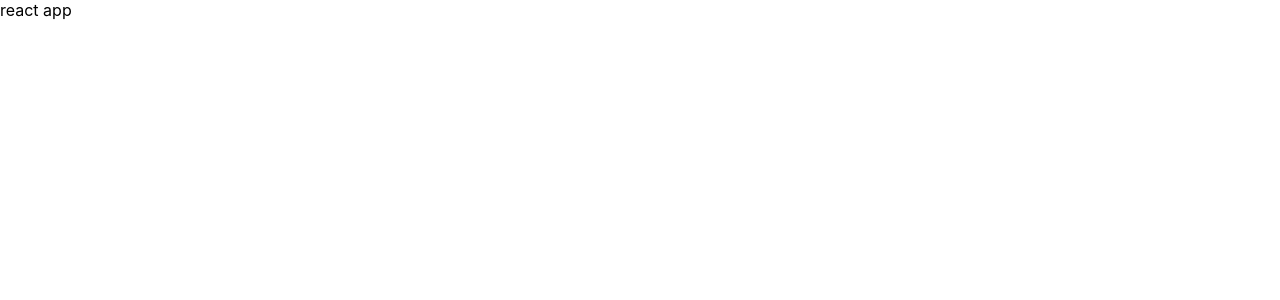
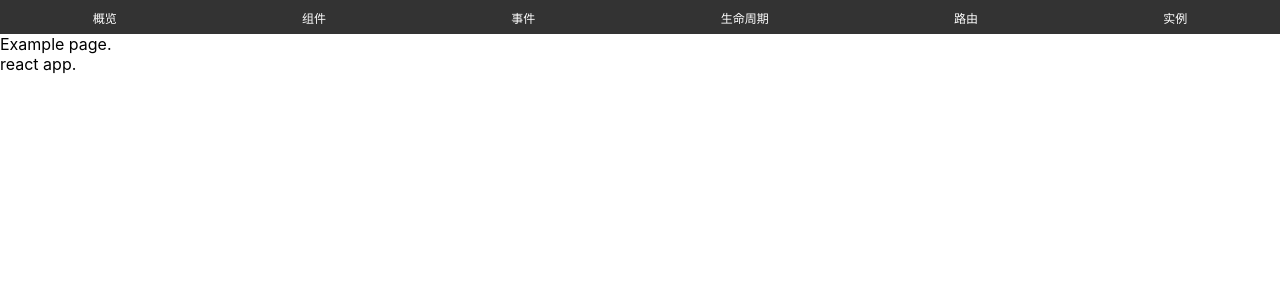
Before and after one commit to cirsyou/reactpjt, a React app: page /example in a window 1280 px wide. Shown: the top 300 px of the page. Built offline with nearby package versions, Linux system fonts and the light colour scheme.

Commit message:
add build files

```diff
--- a/src/App.js
+++ b/src/App.js
@@ -3,14 +3,48 @@ import React from 'react';
 import LayoutCss from '@/assets/style/layout.module.scss';
 // 引入路由文件
 import { BrowserRouter as Router, Route, Link } from 'react-router-dom';
+// 引入页面组件
+import Home from '@/views/Home';
+import Componentview from '@/views/Component';
+import Event from '@/views/Event';
+import Lifecircle from '@/views/Lifecircle';
+import Routerview from '@/views/Router';
+import Example from '@/views/Example';
 
 class App extends React.Component {
   render() {
     return (
       <Router>
         <div className={LayoutCss.wrapper}>
-
-          react app
+          <header>
+            <ul className={LayoutCss.nav_box}>
+              <li>
+                <Link to="/">概览</Link>
+              </li>
+              <li>
+                <Link to="/componentview">组件</Link>
+              </li>
+              <li>
+                <Link to="/event">事件</Link>
+              </li>
+              <li>
+                <Link to="/lifecircle">生命周期</Link>
+              </li>
+              <li>
+                <Link to="/routerview">路由</Link>
+              </li>
+              <li>
+                <Link to="/example">实例</Link>
+              </li>
+            </ul>
+          </header>
+          <Route path="/" exact component={Home}></Route>
+          <Route path="/componentview" component={Componentview}></Route>
+          <Route path="/event" component={Event}></Route>
+          <Route path="/lifecircle" component={Lifecircle}></Route>
+          <Route path="/routerview" component={Routerview}></Route>
+          <Route path="/example" component={Example}></Route>
+          react app.
       </div>
       </Router>
     );
--- a/src/assets/style/index.css
+++ b/src/assets/style/index.css
@@ -11,3 +11,8 @@ code {
   font-family: source-code-pro, Menlo, Monaco, Consolas, 'Courier New',
     monospace;
 }
+* {
+  margin: 0;
+  padding: 0;
+  list-style: none;
+}
--- a/src/assets/style/layout.module.scss
+++ b/src/assets/style/layout.module.scss
@@ -1,3 +1,19 @@
 .wrapper {
   width: 100%;
 }
+.nav_box {
+  width: 100%;
+  height: 34px;
+  display: flex;
+  justify-content: space-around;
+  align-items: center;
+  background-color: #333;
+  li {
+    color: #fff;
+    font-size: 12px;
+    a {
+      color: #fff;
+      text-decoration: none;
+    }
+  }
+}
--- /dev/null
+++ b/src/views/Component/index.js
@@ -0,0 +1,14 @@
+import React from 'react';
+
+class Comview extends React.Component {
+  constructor (props) {
+    super(props);
+  }
+  render () {
+    return (
+      <div>Component page.</div>
+    )
+  }
+}
+
+export default Comview;
--- /dev/null
+++ b/src/views/Event/index.js
@@ -0,0 +1,14 @@
+import React from 'react';
+
+class Event extends React.Component {
+  constructor (props) {
+    super(props);
+  }
+  render () {
+    return (
+      <div>Event page.</div>
+    )
+  }
+}
+
+export default Event;
--- /dev/null
+++ b/src/views/Example/index.js
@@ -0,0 +1,14 @@
+import React from 'react';
+
+class Example extends React.Component {
+  constructor (props) {
+    super(props);
+  }
+  render () {
+    return (
+      <div>Example page.</div>
+    )
+  }
+}
+
+export default Example;
--- /dev/null
+++ b/src/views/Home/index.js
@@ -0,0 +1,14 @@
+import React from 'react';
+
+class Home extends React.Component {
+  constructor (props) {
+    super(props);
+  }
+  render () {
+    return (
+      <div>Home page.</div>
+    )
+  }
+}
+
+export default Home;
--- /dev/null
+++ b/src/views/Lifecircle/index.js
@@ -0,0 +1,14 @@
+import React from 'react';
+
+class Lifecircle extends React.Component {
+  constructor (props) {
+    super(props);
+  }
+  render () {
+    return (
+      <div>Lifecircle page.</div>
+    )
+  }
+}
+
+export default Lifecircle;
--- /dev/null
+++ b/src/views/Router/index.js
@@ -0,0 +1,14 @@
+import React from 'react';
+
+class Routerview extends React.Component {
+  constructor (props) {
+    super(props);
+  }
+  render () {
+    return (
+      <div>Router page.</div>
+    )
+  }
+}
+
+export default Routerview;
```
Also changed, not shown: 1 other file (tests, documents, lock files or other folders).
